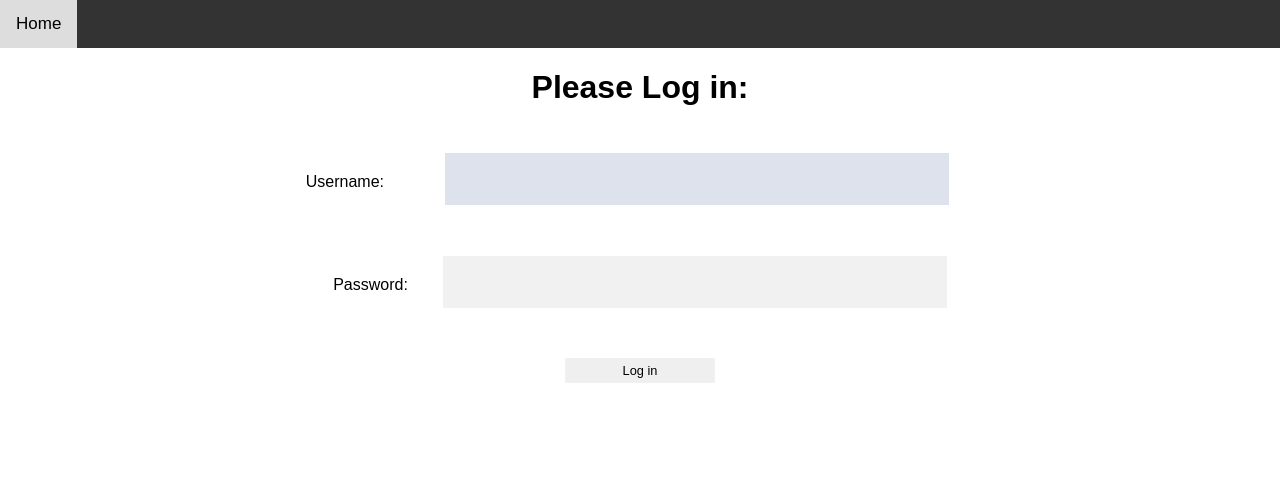
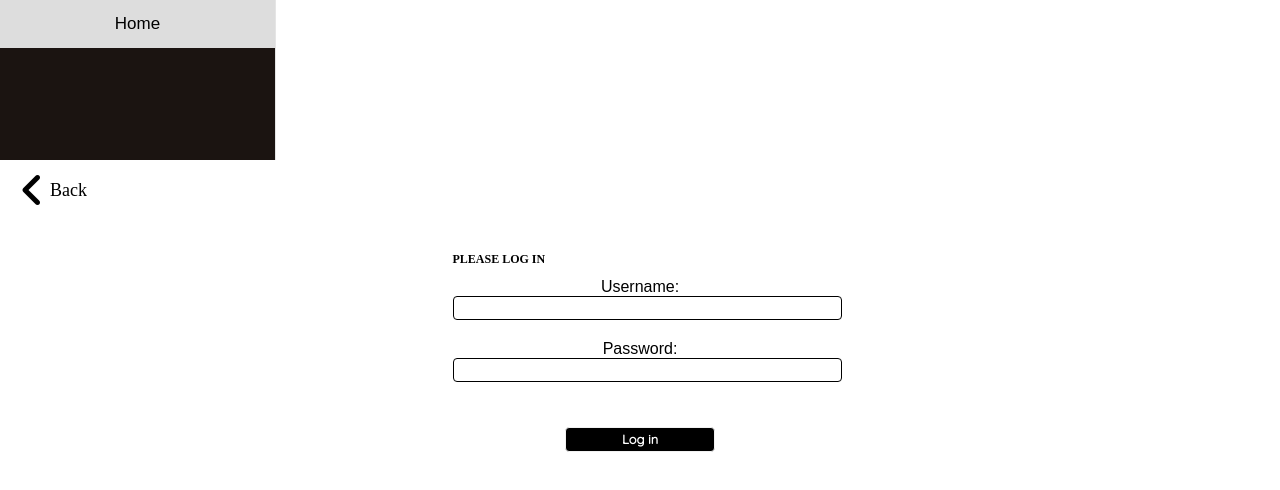
Before and after one commit to Stompke/SautiAfricaBuildWeek, a React (Create React App) app: page /login in a window 1280 px wide. Shown: the top 490 px of the page. Built offline with nearby package versions, Linux system fonts and the light colour scheme; a web font is replaced by a local one.

Commit message:
added some styling and styled components

```diff
--- a/public/index.html
+++ b/public/index.html
@@ -24,6 +24,14 @@
       work correctly both with client-side routing and a non-root public URL.
       Learn how to configure a non-root public URL by running `npm run build`.
     -->
+
+    <script src="https://use.fontawesome.com/5a3b67ccb1.js"></script>
+    <!-- Font Awesome Link -->
+
+    <link href="https://fonts.googleapis.com/css?family=Montserrat&display=swap" rel="stylesheet">
+    <link href="https://fonts.googleapis.com/css?family=Quicksand&display=swap" rel="stylesheet">
+
+
     <title>React App</title>
   </head>
   <body>
--- a/src/components/Home.js
+++ b/src/components/Home.js
@@ -2,6 +2,7 @@ import React, { useState, useEffect } from "react";
 import axios from 'axios';
 import { useDispatch } from 'react-redux';
 import { connect } from 'react-redux';
+import { CustomButton } from '../StyledComponents/MainComponents';
 
 const Home = (props) => {
 
@@ -28,8 +29,8 @@ const Home = (props) => {
     let buttonRegister;
 
     if (!isLoggedIn) {
-        buttonLog = <button onClick={goTologin} className="postButton">Log in</button>
-        buttonRegister = <button onClick={goToSignUp} className="postButton">Register</button>
+        buttonLog = <CustomButton onClick={goTologin} className="postButton">Log in</CustomButton>
+        buttonRegister = <CustomButton onClick={goToSignUp} className="postButton">Register</CustomButton>
     }
 
     return (
--- a/src/components/Login.js
+++ b/src/components/Login.js
@@ -1,6 +1,12 @@
 import React from 'react';
 import { axiosWithAuth } from '../utils/axiosWithAuth';
 import { connect } from 'react-redux';
+import NextBackNavigation from './NextBackNavigation';
+import { MainSection, FormContainer, CustomButton} from '../StyledComponents/MainComponents';
+import { inputStyle, formStyle, labelStyle} from '../styles/FormStyles';
+
+
+
 
 class Login extends React.Component {
     state = {
@@ -48,13 +54,15 @@ class Login extends React.Component {
 
     render() {
         return (
-            <div className="home-page">
-                <h1>Please Log in:</h1>
-                <div className="addFormStyles">
-                    <form onSubmit={this.login} className="regFormStyles">
+            <MainSection >
+                <NextBackNavigation back={() => this.props.history.goBack()} next={() => this.props.history.goForward()} />
+
+                <FormContainer>
+                    <form onSubmit={this.login} style={formStyle}>
+                        <h2  style={labelStyle}>PLEASE LOG IN</h2>
                         <div>
                             <label htmlFor="username">Username:</label>
-                            <input className="titleStyles"
+                            <input style={inputStyle}
                                 type="text"
                                 name="username"
                                 value={this.state.credentials.username}
@@ -63,17 +71,18 @@ class Login extends React.Component {
                         </div>
                         <div>
                             <label htmlFor="password">Password:</label>
-                            <input className="titleStyles2"
+                            <input style={inputStyle}
                                 type="password"
                                 name="password"
                                 value={this.state.credentials.password}
                                 onChange={this.handleChange}
                             />
                         </div>
-                        <button className="postButton">Log in</button>
+                        <CustomButton className="postButton">Log in</CustomButton>
                     </form>
-                </div>
-            </div>
+                </FormContainer>
+
+            </MainSection>
         );
     }
 }
--- a/src/components/NextBackNavigation.js
+++ b/src/components/NextBackNavigation.js
@@ -1,5 +1,6 @@
 import React from 'react';
-import {NavigationComponent, NextNavigation, BackNavigation} from '../StyledComponents/MainComponents';
+import { NavigationComponent, NextNavigation, BackNavigation } from '../StyledComponents/MainComponents';
+
 
 const NextBackNavigation = (props) => {
 
@@ -15,7 +16,7 @@ const NextBackNavigation = (props) => {
     return (
         <NavigationComponent>
             <BackNavigation><i style={arrowStyles} class="fa fa-angle-left"></i> <div onClick={props.back} style={textPadding}>Back</div></BackNavigation>
-            <NextNavigation><div style={textPadding}>Next</div> <i  style={arrowStyles} class="fa fa-angle-right"></i></NextNavigation>
+            {/* <NextNavigation><div style={textPadding}>Next</div> <i  style={arrowStyles} class="fa fa-angle-right"></i></NextNavigation> */}
         </NavigationComponent>
     )
 }
--- a/src/index.css
+++ b/src/index.css
@@ -202,10 +202,30 @@ Styles for the Gallery
 /* NavBar */
 /* Add a black background color to the top navigation */
 .topnav {
-  background-color: #333;
+  background: #1B1411;
   overflow: hidden;
   color: white;
   text-decoration: none;
+  width: 25%;
+  /* height: 100vw; */
+  /* padding: 20px; */
+
+
+  top: 0px;
+  left: 0;
+  bottom: 0;
+  -webkit-user-select: none;
+  -moz-user-select: none;
+  -ms-user-select: none;
+  user-select: none;
+  display: flex;
+  flex-direction: column;
+  border-right: 1px solid #e5e5e5;
+  cursor: default;
+  z-index: 2;
+
+  max-width: 275px;
+
 }
 
 /* Style the links inside the navigation bar */
```
